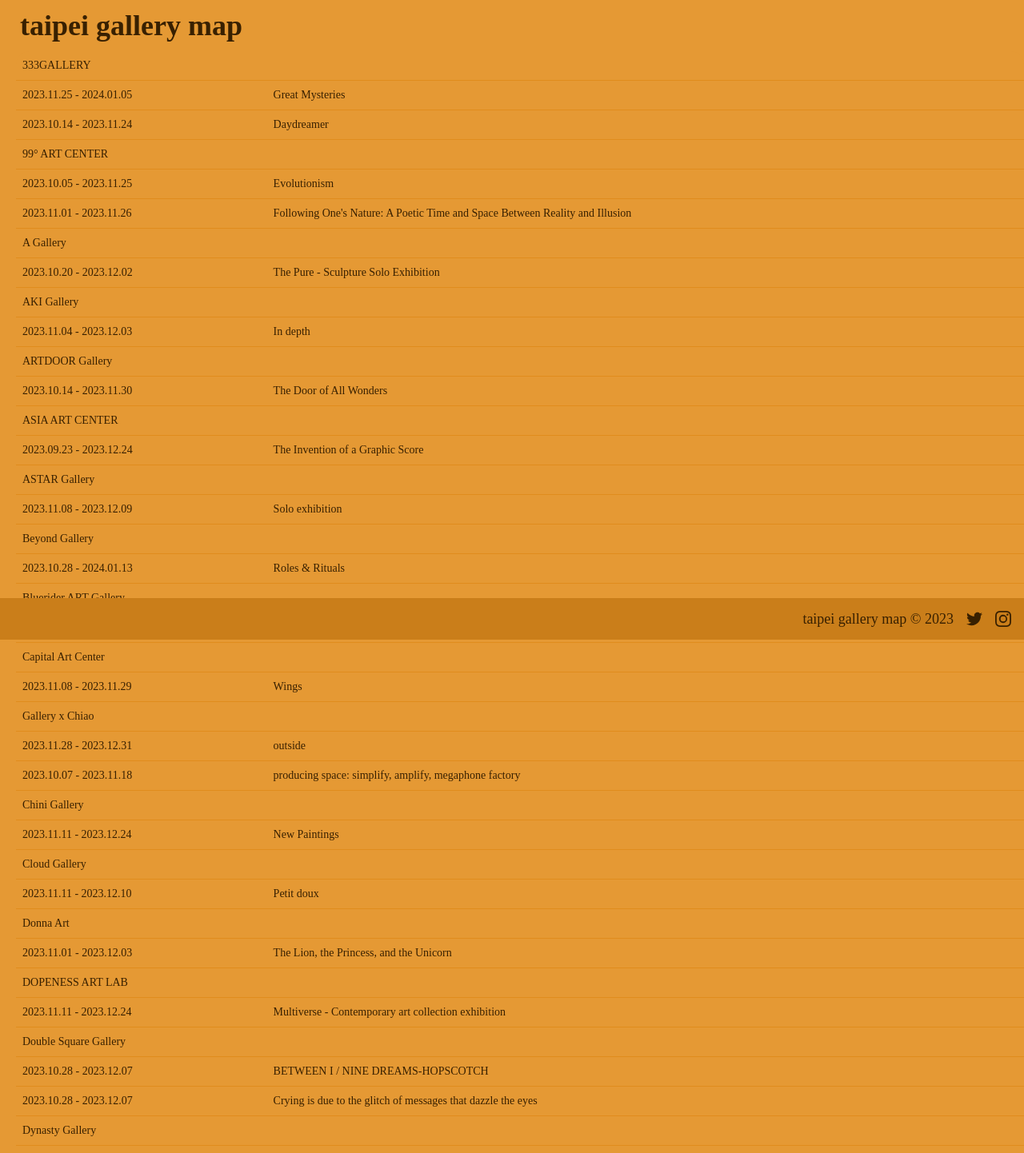
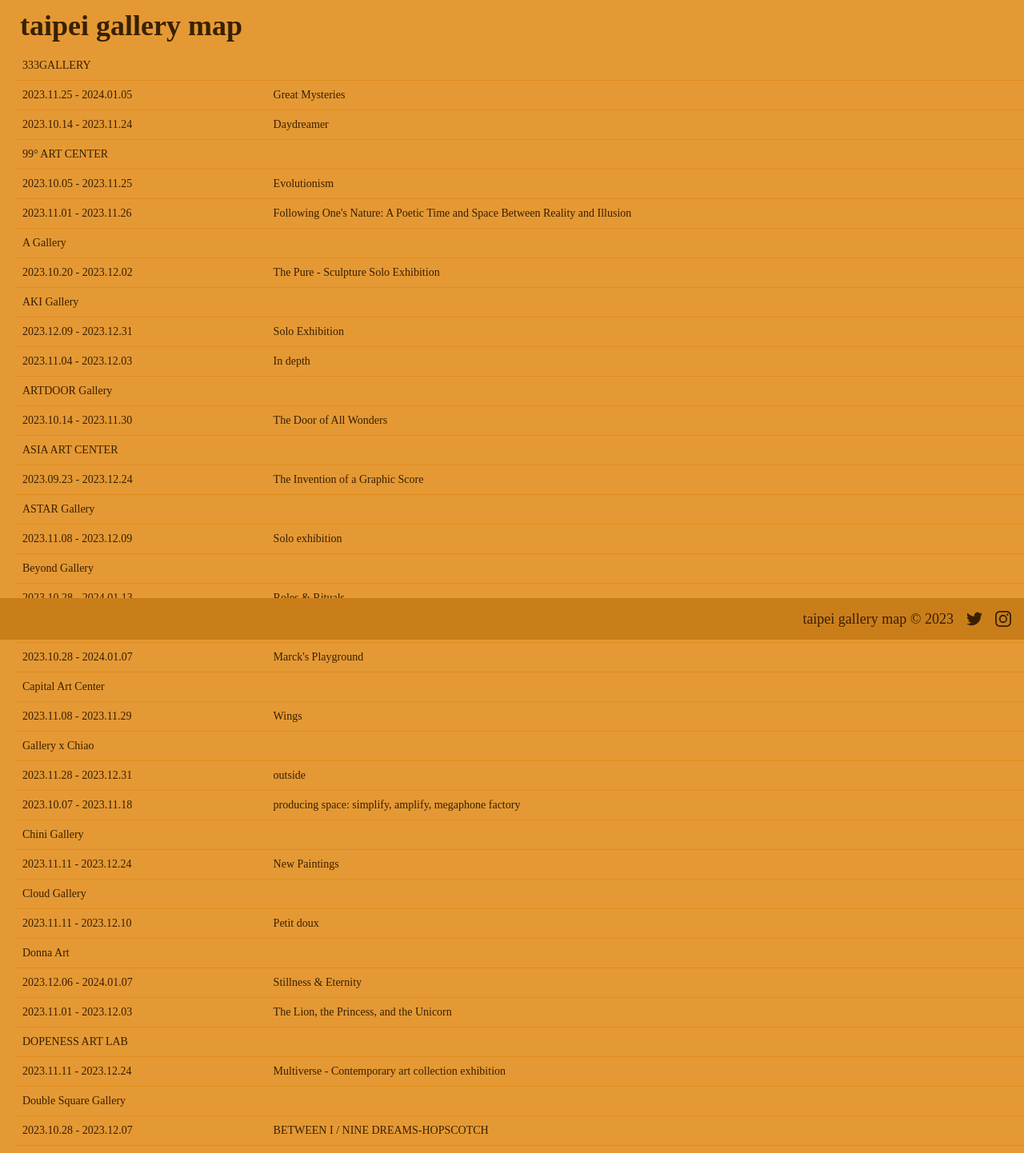
Before and after one commit to tjHsu/gallery-map, a Next.js app: page /events in a window 1280 px wide. Shown: the top 1442 px of the page at 80% size. Built offline with nearby package versions, Linux system fonts and the light colour scheme; a web font is replaced by a local one.

Commit message:
Update Constants.ts

```diff
--- a/src/constants/Constants.ts
+++ b/src/constants/Constants.ts
@@ -282,6 +282,11 @@ export const GALLERIES = [
     website: "https://www.galleryaki.com/en/aki",
     isSeparator: false,
     exhibitions: [{
+      artist: "Suda Yoshihiro",
+      showName: "Solo Exhibition",
+      date: "2023.12.09 - 2023.12.31",
+      openingDate: "2023.12.09 sat 16:00"
+    },{
       artist: "Ikuo INADA, Asuka IRIE, Yoshitoshi KANEMAKI, Ayako KITA, Yuta NAKAZATO, Ryota NISHIOKA, Ai SHINOHARA, Kohei YAMADA",
       showName: "In depth",
       date: "2023.11.04 - 2023.12.03",
@@ -1113,6 +1118,11 @@ export const GALLERIES = [
     website: "https://www.donnaart.com.tw",
     isSeparator: false,
     exhibitions: [{
+      artist: "Various artists",
+      showName: "Stillness & Eternity",
+      date: "2023.12.06 - 2024.01.07",
+      openingDate: "2023.12.10 sun 15:00"
+    },{
       artist: "Yvonne Chen",
       showName: "The Lion, the Princess, and the Unicorn",
       date: "2023.11.01 - 2023.12.03",
```
